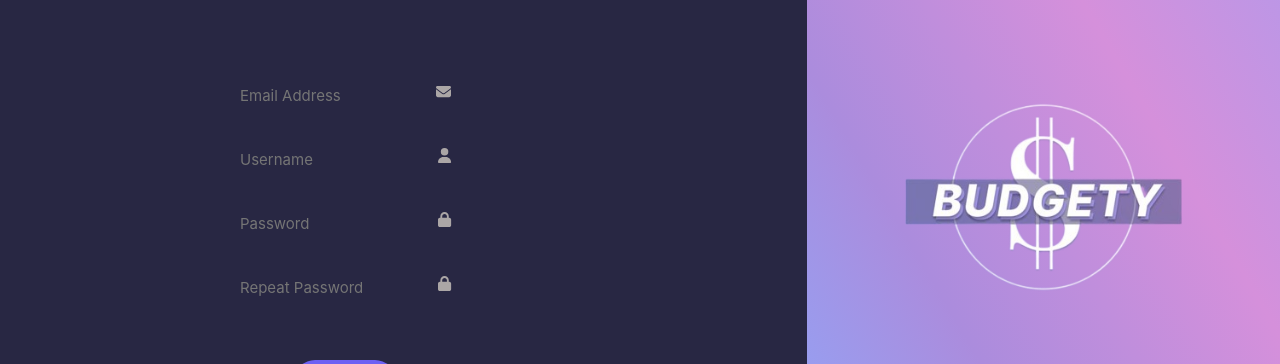
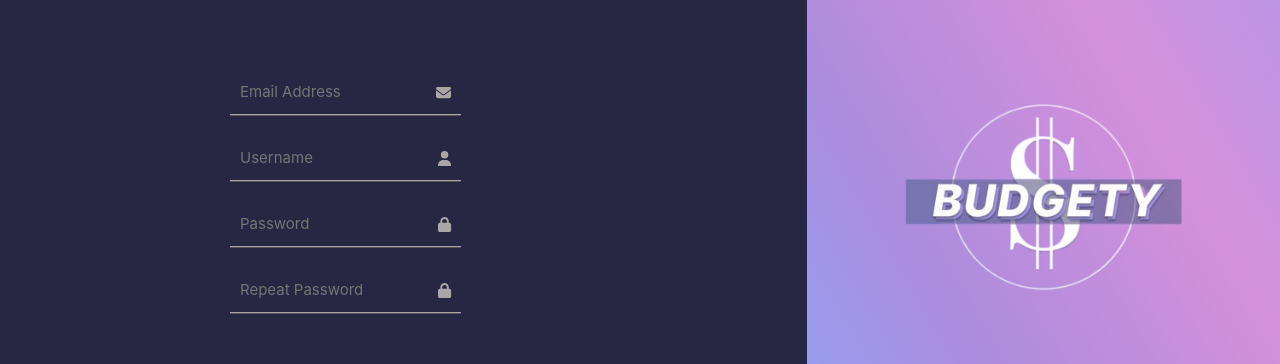
Before and after one commit to BT3103AppDev1/l1-final-project-group-21, a Vue app in the folder project-budgety/: page /registration in a window 1280 px wide. Shown: the part 198-562 px from the top of the page. Built offline with nearby package versions, Linux system fonts and the light colour scheme.

Commit message:
changed css for input boxes (account pages and profile pg)

```diff
--- a/project-budgety/src/components/account/Login.vue
+++ b/project-budgety/src/components/account/Login.vue
@@ -5,6 +5,7 @@
 			<div class="input-div">
 				<input
 					type="email"
+					class="input-text"
 					id="email"
 					required=""
 					placeholder="Email Address"
@@ -16,6 +17,7 @@
 			<div class="input-div">
 				<input
 					type="password"
+					class="input-text"
 					id="password"
 					required=""
 					placeholder="Password"
@@ -43,7 +45,7 @@
 </template>
 
 <script>
-import { ref } from 'vue';
+import { ref } from "vue";
 import {
 	getAuth,
 	signInWithEmailAndPassword,
@@ -68,8 +70,7 @@ export default {
 
 	methods: {
 		login() {
-			console.log("in login function")
-			let errMsg = '';
+			let errMsg = "";
 			signInWithEmailAndPassword(getAuth(), email.value, password.value)
 				.then((data) => {
 					alert("Successfully signed in!");
@@ -77,23 +78,22 @@ export default {
 				})
 				.catch((error) => {
 					switch (error.code) {
-						case 'auth/invalid-email':
-							errMsg = 'Invalid email'
-							break
-						case 'auth/user-not-found':
-							errMsg = 'No account with that email was found'
-							break
-						case 'auth/wrong-password':
-							errMsg = "Incorrect password"
-							break
+						case "auth/invalid-email":
+							errMsg = "Invalid email";
+							break;
+						case "auth/user-not-found":
+							errMsg = "No account with that email was found";
+							break;
+						case "auth/wrong-password":
+							errMsg = "Incorrect password";
+							break;
 						default:
-							errMsg = 'Email or password was incorrect'
-							break
-						}
-						console.log(error.code);
-						alert(errMsg);
+							errMsg = "Email or password was incorrect";
+							break;
+					}
+					alert(errMsg);
 				});
-		}
+		},
 	},
 };
 </script>
@@ -128,12 +128,12 @@ body {
 	justify-content: center;
 }
 
+.input-text {
+	border-bottom-style: ridge;
+	border-bottom-color: #aba6a6;
+}
+
 input {
-	border-top-style: none;
-	border-right-style: none;
-	border-left-style: none;
-	border-bottom-style: 1px ridge;
-	border-bottom-color: #aba6a6;
 	width: 100%;
 	padding: 10px;
 	box-sizing: border-box;
@@ -199,6 +199,6 @@ input.text:focus {
 	color: #aba6a6;
 	position: absolute;
 	right: 10px;
-	top: 10px;
+	top: 15px;
 }
 </style>
--- a/project-budgety/src/components/account/Registration.vue
+++ b/project-budgety/src/components/account/Registration.vue
@@ -5,6 +5,7 @@
 			<div class="input-div">
 				<input
 					type="text"
+					class="input-text"
 					id="email"
 					required=""
 					placeholder="Email Address"
@@ -16,6 +17,7 @@
 			<div class="input-div">
 				<input
 					type="text"
+					class="input-text"
 					id="username"
 					required=""
 					placeholder="Username"
@@ -27,6 +29,7 @@
 			<div class="input-div">
 				<input
 					type="password"
+					class="input-text"
 					id="password"
 					required=""
 					placeholder="Password"
@@ -38,6 +41,7 @@
 			<div class="input-div">
 				<input
 					type="password"
+					class="input-text"
 					id="repeatpassword"
 					required=""
 					placeholder="Repeat Password"
@@ -142,12 +146,12 @@ body {
 	justify-content: center;
 }
 
+.input-text {
+	border-bottom-style: ridge;
+	border-bottom-color: #aba6a6;
+}
+
 input {
-	border-top-style: none;
-	border-right-style: none;
-	border-left-style: none;
-	border-bottom-style: 1px ridge;
-	border-bottom-color: #aba6a6;
 	width: 100%;
 	padding: 10px;
 	box-sizing: border-box;
@@ -213,6 +217,6 @@ input.text:focus {
 	color: #aba6a6;
 	position: absolute;
 	right: 10px;
-	top: 10px;
+	top: 15px;
 }
 </style>
--- a/project-budgety/src/components/account/ResetPassword.vue
+++ b/project-budgety/src/components/account/ResetPassword.vue
@@ -5,6 +5,7 @@
 			<div class="input-div">
 				<input
 					type="email"
+					class="input-text"
 					id="email"
 					required=""
 					placeholder="Email Address"
@@ -88,12 +89,12 @@ body {
 	justify-content: center;
 }
 
+.input-text {
+	border-bottom-style: ridge;
+	border-bottom-color: #aba6a6;
+}
+
 input {
-	border-top-style: none;
-	border-right-style: none;
-	border-left-style: none;
-	border-bottom-style: 1px ridge;
-	border-bottom-color: #aba6a6;
 	width: 100%;
 	padding: 10px;
 	box-sizing: border-box;
@@ -159,6 +160,6 @@ input.text:focus {
 	color: #aba6a6;
 	position: absolute;
 	right: 10px;
-	top: 10px;
+	top: 15px;
 }
 </style>
--- a/project-budgety/src/views/ProfilePage.vue
+++ b/project-budgety/src/views/ProfilePage.vue
@@ -7,15 +7,16 @@
 
 		<div class="container">
 			<form ref="myform" id="myform">
-				<div class="font-18" style="font-weight:bold;">Update Username</div>
+				<div class="font-18" style="font-weight: bold">Update Username</div>
 				<div class="formli">
 					<label for="coin1">Enter new username:</label>
-					<br>
+					<br />
 					<input
 						type="text"
+						class="input-text"
 						id="username1"
 						required=""
-					placeholder="new username"
+						placeholder="New Username"
 					/>
 					<div class="update">
 						<button id="purpleButton" type="button" v-on:click="updateUsername">
@@ -39,15 +40,15 @@
 		</div>
 	</body>
 	<!-- <router-view/> -->
-	<Sidebar/>
+	<Sidebar />
 </template>
 
 <script>
 import { getAuth, updateProfile } from "firebase/auth";
-import { useRoute } from 'vue-router';
-import { onBeforeUnmount } from 'vue';
+import { useRoute } from "vue-router";
+import { onBeforeUnmount } from "vue";
 import { getFirestore } from "firebase/firestore";
-import Sidebar from '@/components/sidebar/Sidebar.vue';
+import Sidebar from "@/components/sidebar/Sidebar.vue";
 
 // const db = getFirestore(firebaseApp);
 
@@ -57,7 +58,6 @@ export default {
 	components: {
 		Sidebar,
 	},
-
 
 	// data() {
 	// 	return {
@@ -86,16 +86,16 @@ export default {
 			let newUser = document.getElementById("username1").value;
 			if (newUser) {
 				const user = getAuth().currentUser;
-				updateProfile(user, { displayName: newUser }).
-				then(() => {
+				updateProfile(user, { displayName: newUser })
+					.then(() => {
 						alert("Your new username is now: " + user.displayName);
 						console.log(user.displayName);
 						this.$refs.myform.reset();
-				}).
-				catch((error) => {
+					})
+					.catch((error) => {
 						console.log(error.code);
 						alert(error.message);
-				})
+					});
 			} else {
 				alert("Please input something into the text box");
 			}
@@ -112,7 +112,7 @@ export default {
 			if (toDelete) {
 				const user = getAuth().currentUser;
 				// await deleteDoc(doc(db, user.email)) // havent set up db
-				await user.delete()
+				await user.delete();
 				this.$router.push({ name: "Login" });
 			}
 		},
@@ -136,7 +136,7 @@ body {
 }
 
 #purpleButton {
-	color: #FFFFFF;
+	color: #ffffff;
 	background-color: var(--sidebar-bg-color);
 	padding: 12px;
 	border: none;
@@ -152,7 +152,7 @@ body {
 }
 
 #redButton {
-	color: #FFFFFF;
+	color: #ffffff;
 	background-color: darkred;
 	padding: 12px;
 	border: none;
@@ -173,12 +173,20 @@ body {
 	box-shadow: 0px 3.68519px 3.68519px rgba(0, 0, 0, 0.25);
 	border-radius: 10px;
 	padding: 0px 10px 10px 10px;
-	height: 100vh;	/* keeps the container at 100 viewport height */
+	height: 100vh; /* keeps the container at 100 viewport height */
 	margin-right: 30px;
 }
 
 #myform {
 	margin: 30px;
+}
+
+.input-text {
+	border-bottom-style: ridge;
+	border-bottom-color: #aba6a6;
+	width: 15%;
+	margin: 10px 0;
+	margin-bottom: 20px;
 }
 
 /* input {
@@ -243,5 +251,4 @@ input:hover {
 	right: 0;
 	/* bottom: 0; */
 }
-
 </style>
```
Lines whose indentation alone changed are shown as unchanged.
